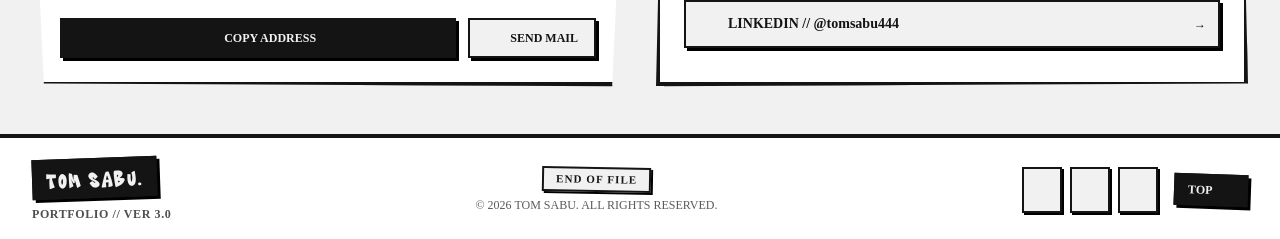
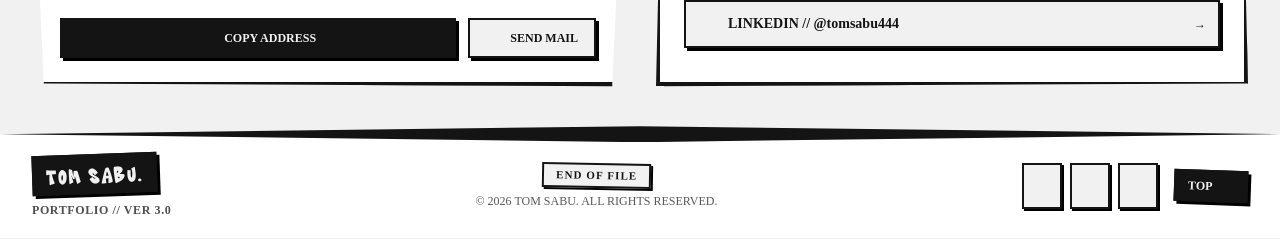
Before and after one commit to tomsabu444/React-Portfolio, a React (Vite) app: page / in a window 1280 px wide. Shown: the part 4938-5177 px from the top of the page. Built offline with nearby package versions, Linux system fonts and the light colour scheme; some icons are missing; a web font is replaced by a local one.

Commit message:
Adds custom-shaped top divider to footer

```diff
--- a/src/components/Footer.tsx
+++ b/src/components/Footer.tsx
@@ -9,7 +9,12 @@ function Footer() {
   };
 
   return (
-    <footer className="relative z-10 w-full border-t-4 border-foreground bg-white text-foreground py-5 px-4 md:px-8">
+    <footer className="relative z-10 w-full bg-white text-foreground py-5 px-4 md:px-8">
+      {/* Top Divider using clip-path */}
+      <div
+        className="absolute -top-2 left-0 w-full h-4 bg-foreground pointer-events-none z-20"
+        style={{ clipPath: "polygon(50% 0%, 100% 50%, 50% 100%, 0% 50%)" }}
+      />
       <div className="mx-auto flex max-w-7xl flex-wrap items-center justify-between gap-y-4 gap-x-2 md:flex-nowrap md:gap-6">
         {/* Left: Brand / Title Stamp */}
         <div className="flex flex-col items-start text-left gap-1 order-1 md:order-1">
```
